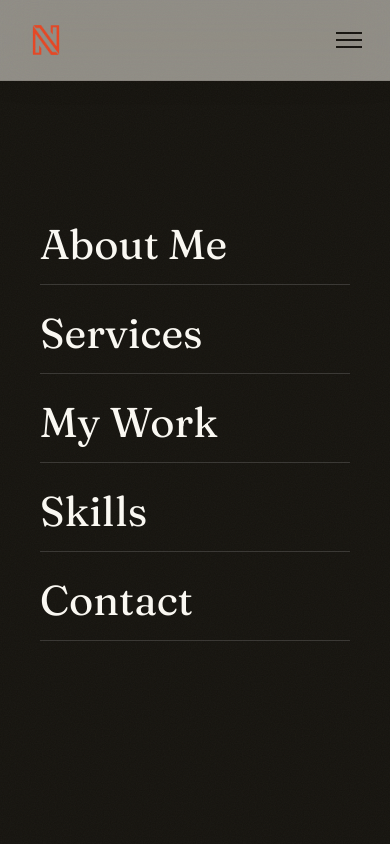
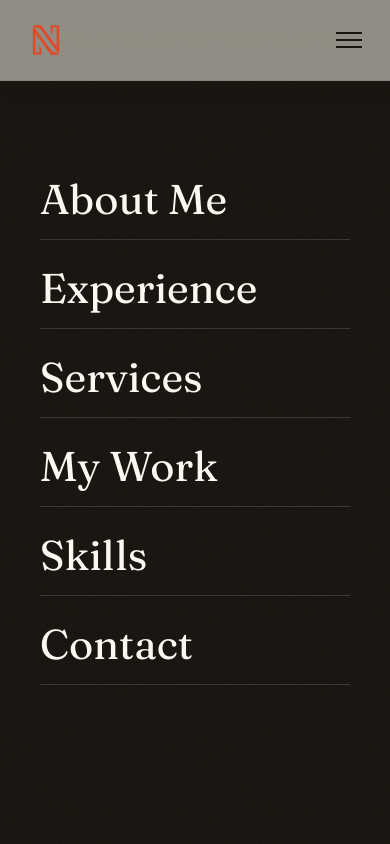
Before and after one commit to alinuman4347-svg/portfolio-site, a React (Vite) app: page / in a window 390 px wide. Both pictures are taken after a click on the button "Menu". Shown: the top 844 px of the page. Built offline with nearby package versions, Linux system fonts and the light colour scheme.

Commit message:
Add Experience link to mobile hamburger menu

```diff
--- a/src/components/Nav.jsx
+++ b/src/components/Nav.jsx
@@ -30,6 +30,7 @@ export default function Nav() {
 
       <div className={`mobile-menu${open ? ' open' : ''}`}>
         <a href="#about" onClick={close}>About Me</a>
+        <a href="#experience" onClick={close}>Experience</a>
         <a href="#services" onClick={close}>Services</a>
         <a href="#work" onClick={close}>My Work</a>
         <a href="#skills" onClick={close}>Skills</a>
```
